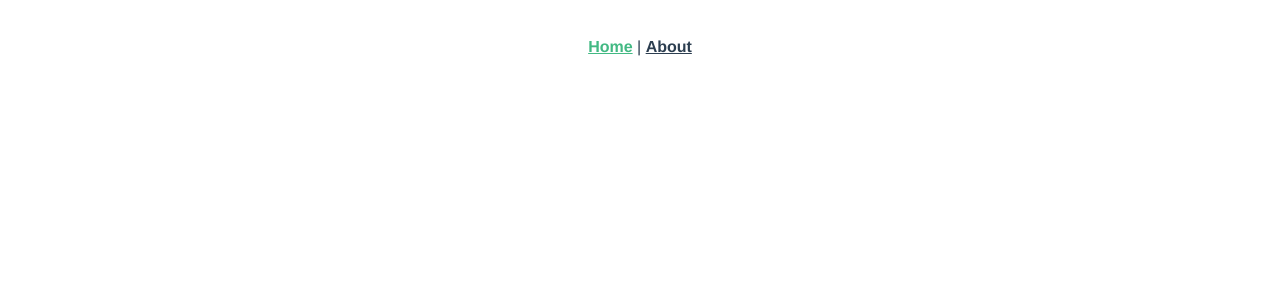
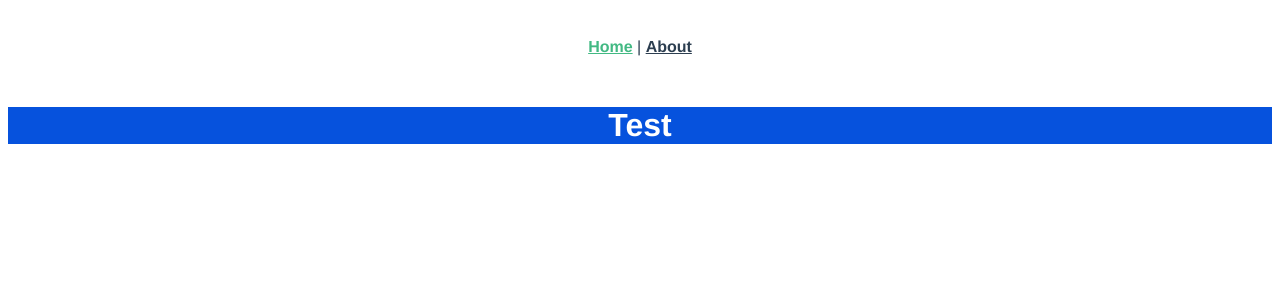
Before and after one commit to jenseneducation-john-gustafsson/agil-grupp-3, a Vue app: page /#/ in a window 1280 px wide. Shown: the top 300 px of the page. Built offline with nearby package versions, Linux system fonts and the light colour scheme.

Commit message:
valt färg

```diff
--- a/src/views/Home.vue
+++ b/src/views/Home.vue
@@ -1,5 +1,11 @@
 <template>
-  <div class="home"></div>
+  <div class="home">
+    <h1 style="color: white">Test</h1>
+  </div>
 </template>
 
-<script></script>
+<style lang="scss" scoped>
+.home {
+  background-color: #0652dd;
+}
+</style>
```
